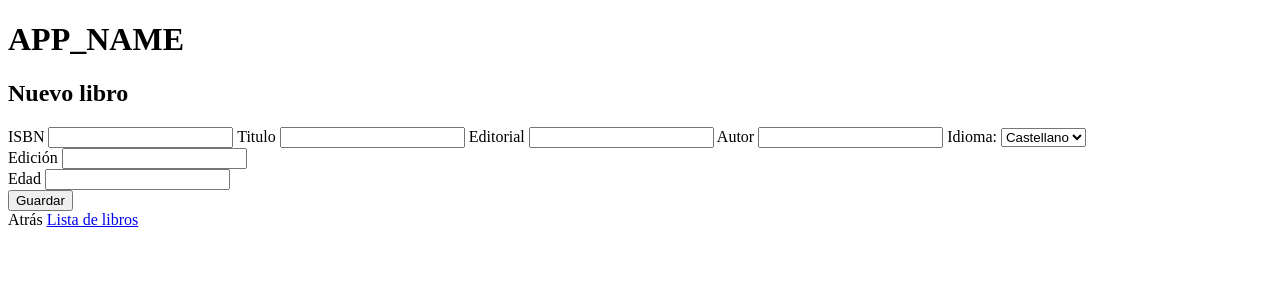
After one commit to castronox/biblioteca, a PHP site: template mvc/views/libro/create.php in a window 1280 px wide. The commit adds this page. Shown: the top 300 px of the page. Run offline with PHP 8.4, Linux system fonts and the light colour scheme; the template is opened without the code that fills it, so the values that code supplies are empty; some libraries are stand-ins or nearby versions.

Commit message:
Método para introducir datos en una tabla.
En este caso de libros

```diff
--- /dev/null
+++ b/mvc/views/libro/create.php
@@ -0,0 +1,71 @@
+<!DOCTYPE html>
+<html lang="es">
+<head>
+<meta charset ="UTF-8">
+<title>Lista de libros - <?= APP_NAME ?></title>
+
+<!-- META -->
+<meta name="viewport" content="width=device-width, initial-scale=1.0">
+<meta name="description" content="Lista de libros en <?= APP_NAME ?>">
+<meta name="author" content="Cristian Castro">
+
+
+<!-- FAVICON -->
+<link rel="shortcut icon" href="/favicon.ico" type="image/png">
+
+
+<!-- CSS -->
+<?= (TEMPLATE)::getCss()?>
+</head>
+<body>
+<?=(TEMPLATE)::getLogin()?>
+<?= (TEMPLATE)::getHeader('Lista de libros')?>
+<?=(TEMPLATE)::getMenu()?>
+<?=(TEMPLATE)::getFlashes()?>
+
+<!-- AQUI VA EL MAIN DE LA NUEVA VISTA DEL MÉTODO -->
+<main>
+
+<h1><?= APP_NAME?></h1>
+<h2>Nuevo libro</h2>
+
+<form method="POST" action="/libro/store">
+<label>ISBN</label>
+<input type="text" name="isbn" value="<?= old('isbn')?>">
+<label>Titulo</label>
+<input type="text" name="titulo" value="<?= old('titulo')?>">
+<label>Editorial</label>
+<input type="text" name="editorial" value="<?= old('editorial')?>">
+<label>Autor</label>
+<input type="text" name="autor" value="<?= old('autor')?>">
+
+<label>Idioma:</label>
+
+<select name="idioma">
+<option value="Castellano" <?= oldSelected('idioma', 'Castellano')?>>Castellano</option>
+<option value="Catalán" <?= oldSelected('idioma', 'Catalán')?>>Catalán</option>
+<option value="Otros" <?= oldSelected('idioma', 'Otros')?>>Otros</option>
+</select>
+<br>
+<label>Edición</label>
+<input type="number" name="edicion" value="<?= old('edicion')?>">
+<br>
+
+<label>Edad</label>
+<input type="number" name="edadrecomendada" value="<?= old('edadrecomendada')?>">
+<br>
+<input type ="submit" class = "button" name="guardar" value="Guardar">
+</form>
+
+<div class="centrado">
+<a class="button" onclick="history.back()">Atrás</a>
+<a class="button" href="/libro/list">Lista de libros</a>
+</div>
+
+</main>
+<!-- FINALIZA ------------------------------------------ -->
+
+
+<?=(TEMPLATE)::getFooter()?>
+</body>
+</html>
--- a/mvc/views/libro/show.php
+++ b/mvc/views/libro/show.php
@@ -1,5 +1,4 @@
-
-!DOCTYPE html>
+<!DOCTYPE html>
 <html lang="es">
 <head>
 <meta charset ="UTF-8">
--- a/templates/Template.php
+++ b/templates/Template.php
@@ -110,8 +110,8 @@ class Template implements TemplateInterface{
 
         // entrada adicional de ejemplo:
         $html .=   "<li><a href='/'>TODO</a></li>";
-        $html .=    "<li><a href='/Libro'>Lista de libros</a></li>";
-        $html .=    "<li><a href='/Libro'>Nuevo LIBRO</a></li>";
+        $html .=    "<li><a href='/Libro/'>Lista de libros</a></li>";
+        $html .=    "<li><a href='/Libro/create'>Nuevo LIBRO</a></li>";
 
         $html .= "</menu>";
 
```
Also changed, not shown: mvc/controllers/LibroController.php (+69 -5 lines).
